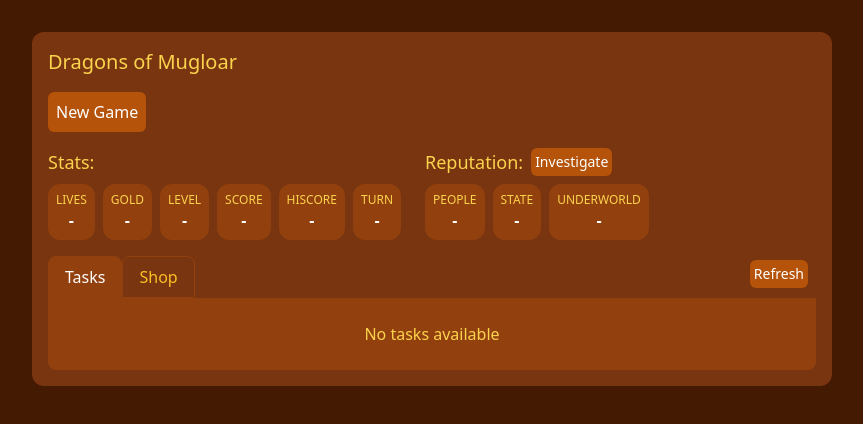
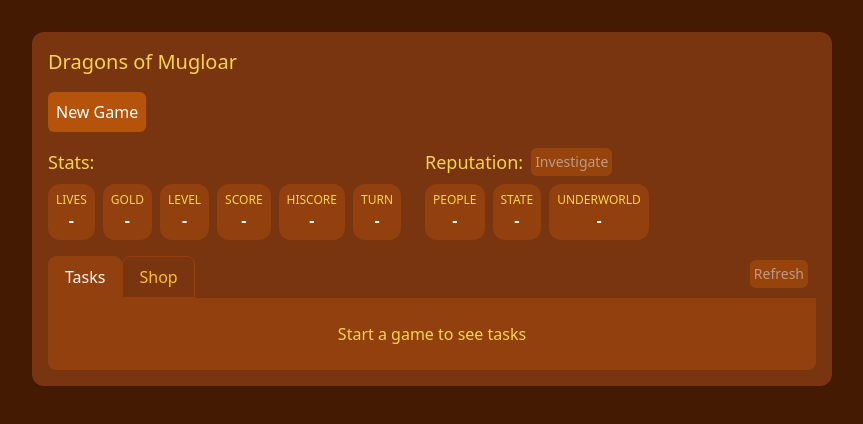
Before and after one commit to Teekivi/dragons-of-mugloar-teekivi, a Nuxt app: page / in a window 1280 px wide. Shown: the top 424 px of the page, without its empty margins (208-1071 px from the left). Built offline with nearby package versions, Linux system fonts and the light colour scheme.

Commit message:
Handle no game started yet

```diff
--- a/app/components/StateDisplay.vue
+++ b/app/components/StateDisplay.vue
@@ -1,9 +1,10 @@
 <script setup lang="ts">
 const store = useMugloarStore();
 
-const valueIfGameStarted = <T,>(value: T) => (store.gameId ? value : null);
+const { investigateReputation, isGameStarted, isLoading } = useMugloar();
 
-const { investigateReputation, isLoading } = useMugloar();
+const valueIfGameStarted = <T,>(value: T) =>
+  isGameStarted.value ? value : null;
 </script>
 
 <template>
@@ -25,9 +26,13 @@ const { investigateReputation, isLoading } = useMugloar();
     <div>
       <h2 class="mb-2 flex items-center gap-2 text-lg text-amber-300">
         Reputation:
-        <Button small :disabled="isLoading" @click="investigateReputation"
-          >Investigate</Button
+        <Button
+          small
+          :disabled="!isGameStarted || isLoading"
+          @click="investigateReputation"
         >
+          Investigate
+        </Button>
       </h2>
       <div class="flex flex-wrap gap-2">
         <StateElement
--- a/app/components/TasksAndShopTabs.vue
+++ b/app/components/TasksAndShopTabs.vue
@@ -2,7 +2,8 @@
 const activeTab = ref<'tasks' | 'shop'>('tasks');
 
 const store = useMugloarStore();
-const { fetchMessages, fetchShopItems, isLoading } = useMugloar();
+const { fetchMessages, fetchShopItems, isGameStarted, isLoading } =
+  useMugloar();
 
 const refresh = () => {
   if (activeTab.value === 'tasks') {
@@ -24,7 +25,9 @@ const refresh = () => {
       </Tab>
       <div class="flex-1" />
       <div class="my-1 ml-1 mr-2">
-        <Button small :disabled="isLoading" @click="refresh">Refresh</Button>
+        <Button small :disabled="!isGameStarted || isLoading" @click="refresh">
+          Refresh
+        </Button>
       </div>
     </div>
     <div class="rounded-b-lg bg-amber-800 p-2">
@@ -35,11 +38,10 @@ const refresh = () => {
           :key="task.adId"
           v-bind="task"
         />
-        <div
-          v-if="store.messages.length === 0"
-          class="p-4 text-center text-amber-300"
-        >
-          No tasks available
+        <div v-else class="p-4 text-center text-amber-300">
+          {{
+            isGameStarted ? 'No tasks available' : 'Start a game to see tasks'
+          }}
         </div>
       </template>
       <template v-else>
@@ -53,7 +55,11 @@ const refresh = () => {
           v-if="store.shopItems.length === 0"
           class="p-4 text-center text-amber-300"
         >
-          No shop items available
+          {{
+            isGameStarted
+              ? 'No shop items available'
+              : 'Start a game to see shop items'
+          }}
         </div>
       </template>
     </div>
--- a/app/composables/useMugloar.ts
+++ b/app/composables/useMugloar.ts
@@ -85,6 +85,7 @@ export const useMugloar = () => {
     startGame,
     solveMessage,
     buyShopItem,
+    isGameStarted: computed(() => !!store.gameId),
     isLoading,
   };
 };
```
